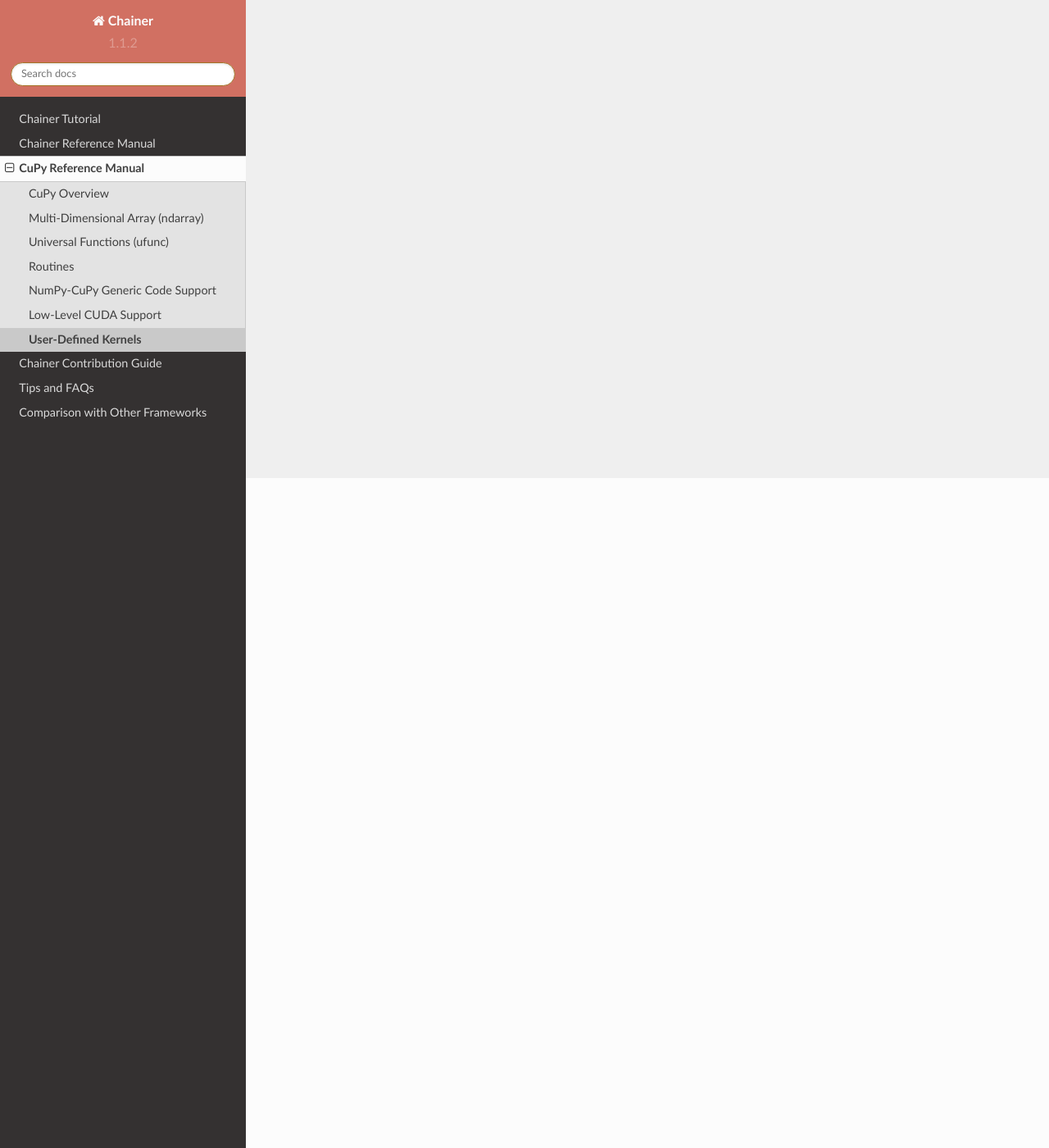
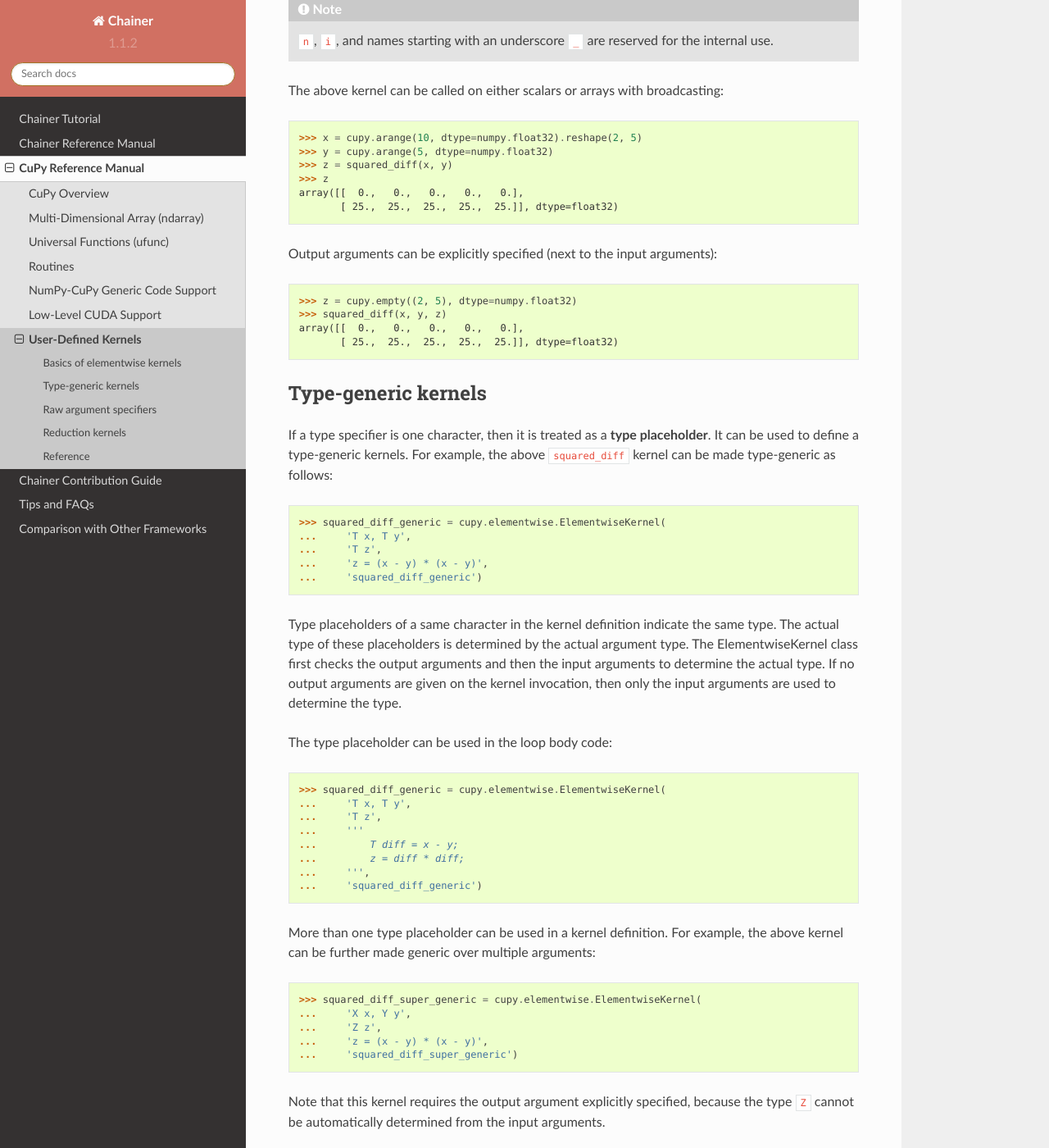
Before and after one commit to mitmul/intel-chainer, a Sphinx documentation site: the page built from docs/source/cupy-reference/kernel.rst, in a window 1280 px wide and 1400 px high, scrolled down 817 px. Shown: the whole window at 82% size. Built offline with Sphinx 7.4.7 and the Read the Docs theme 2.0.0, drawn with Linux system fonts in a browser that asks for light colours; some of the changed text lies outside the part shown.

Commit message:
Renewal the document of ElementwiseKernel

```diff
--- a/docs/source/cupy-reference/kernel.rst
+++ b/docs/source/cupy-reference/kernel.rst
@@ -1,5 +1,126 @@
 User-Defined Kernels
 ====================
 
+CuPy provides easy ways to define two types of CUDA kernels: elementwise kernels and full-reduction kernels.
+We first describe how to define and call elementwise kernels, and then describe how to define and call reduction kernels.
+
+
+Basics of elementwise kernels
+-----------------------------
+
+An elementwise kernel can be defined by the :class:`~cupy.elementwise.ElementwiseKernel` class.
+The instance of this class defines a CUDA kernel which can be invoked by the ``__call__`` method of this instance.
+
+A definition of an elementwise kernel consists of four parts: an input argument list, an output argument list, a loop body code, and the kernel name.
+For example, a kernel that computes a squared difference :math:`f(x, y) = (x - y)^2` is defined as follows::
+
+  >>> squared_diff = cupy.elementwise.ElementwiseKernel(
+  ...    'float32 x, float32 y',
+  ...    'float32 z',
+  ...    'z = (x - y) * (x - y)',
+  ...    'squared_diff')
+
+The argument lists consist of comma-separated argument definitions.
+Each argument definition consists of a *type specifier* and an *argument name*.
+Names of NumPy data types can be used as type specifiers.
+
+.. note::
+   ``float`` is interpreted as Python float, which is mapped to ``float64`` in NumPy.
+
+.. note::
+   ``n``, ``i``, and names starting with an underscore ``_`` are reserved for the internal use.
+
+The above kernel can be called on either scalars or arrays with broadcasting::
+
+  >>> x = cupy.arange(10, dtype=numpy.float32).reshape(2, 5)
+  >>> y = cupy.arange(5, dtype=numpy.float32)
+  >>> z = squared_diff(x, y)
+  >>> z
+  array([[  0.,   0.,   0.,   0.,   0.],
+         [ 25.,  25.,  25.,  25.,  25.]], dtype=float32)
+
+Output arguments can be explicitly specified (next to the input arguments)::
+
+  >>> z = cupy.empty((2, 5), dtype=numpy.float32)
+  >>> squared_diff(x, y, z)
+  array([[  0.,   0.,   0.,   0.,   0.],
+         [ 25.,  25.,  25.,  25.,  25.]], dtype=float32)
+
+
+Type-generic kernels
+--------------------
+
+If a type specifier is one character, then it is treated as a **type placeholder**.
+It can be used to define a type-generic kernels.
+For example, the above ``squared_diff`` kernel can be made type-generic as follows::
+
+  >>> squared_diff_generic = cupy.elementwise.ElementwiseKernel(
+  ...     'T x, T y',
+  ...     'T z',
+  ...     'z = (x - y) * (x - y)',
+  ...     'squared_diff_generic')
+
+Type placeholders of a same character in the kernel definition indicate the same type.
+The actual type of these placeholders is determined by the actual argument type.
+The ElementwiseKernel class first checks the output arguments and then the input arguments to determine the actual type.
+If no output arguments are given on the kernel invocation, then only the input arguments are used to determine the type.
+
+The type placeholder can be used in the loop body code::
+
+  >>> squared_diff_generic = cupy.elementwise.ElementwiseKernel(
+  ...     'T x, T y',
+  ...     'T z',
+  ...     '''
+  ...         T diff = x - y;
+  ...         z = diff * diff;
+  ...     ''',
+  ...     'squared_diff_generic')
+
+More than one type placeholder can be used in a kernel definition.
+For example, the above kernel can be further made generic over multiple arguments::
+
+  >>> squared_diff_super_generic = cupy.elementwise.ElementwiseKernel(
+  ...     'X x, Y y',
+  ...     'Z z',
+  ...     'z = (x - y) * (x - y)',
+  ...     'squared_diff_super_generic')
+
+Note that this kernel requires the output argument explicitly specified, because the type ``Z`` cannot be automatically determined from the input arguments.
+
+
+Raw argument specifiers
+-----------------------
+
+The ElementwiseKernel class does the indexing with broadcasting automatically, which is useful to define most elementwise computations.
+On the other hand, we sometimes want to write a kernel with manual indexing for some arguments.
+We can tell the ElementwiseKernel class to use manual indexing by adding the ``raw`` keyword preceding the type specifier.
+
+We can use the special variables ``n`` and ``i`` for the manual indexing.
+``n`` indicates total number of elements to apply the elementwise operation.
+``i`` indicates the index within the loop.
+For example, a kernel that adds two vectors with reversing one of them can be written as follows::
+
+  >>> add_reverse = cupy.elementwise.ElementwiseKernel(
+  ...     'T x, raw T y', 'T z',
+  ...     'z = x + y[n - i - 1]',
+  ...     'add_reverse')
+
+(Note that this is an artificial example and you can write such operation just by ``z = x + y[::-1]`` without defining a new kernel).
+A raw argument can be used like an array.
+The indexing operator ``y[n - i]`` involves an indexing computation on ``y``, so ``y`` can be arbitrarily shaped and strided.
+
+Note that raw arguments are not involved in the broadcasting and the determination of ``n``.
+If you want to mark all arguments as ``raw``, you must specify the ``size`` argument on invocation, which defines the value of ``n``.
+
+
+Reduction kernels
+-----------------
+
+TODO(beam2d): Write this
+
+
+Reference
+---------
+
 .. autoclass:: cupy.elementwise.ElementwiseKernel
 .. autoclass:: cupy.reduction.ReductionKernel
```
Also changed, not shown: 1 other file.
